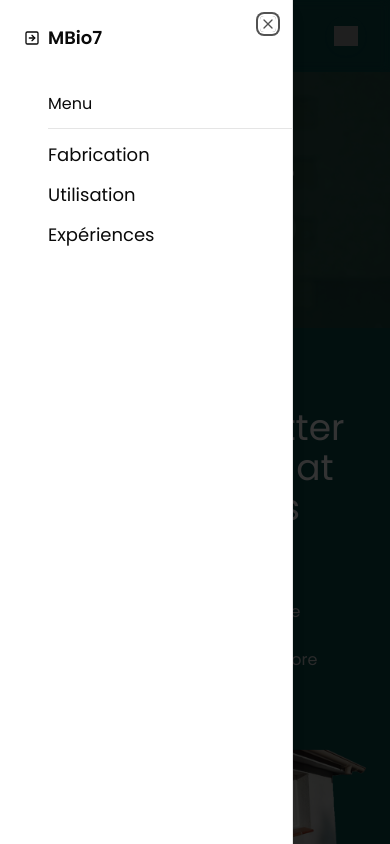
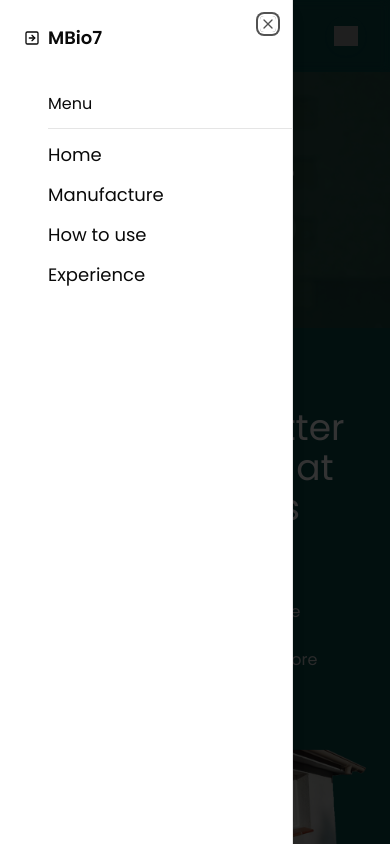
Before and after one commit to azizktata/mbio7, a Next.js app: page /en/pages/experience in a window 390 px wide. Both pictures are taken after a click on the button "Toggle Menu". Shown: the top 844 px of the page. Built offline with nearby package versions, Linux system fonts and the light colour scheme; grey boxes are pictures that could not be loaded.

Commit message:
small updates

```diff
--- a/app/[locale]/page.tsx
+++ b/app/[locale]/page.tsx
@@ -8,7 +8,8 @@ import Link from "next/link";
 // Icons
 import HeroImage from "@/public/hero-mbio.jpg";
 import WoodWise from "@/public/woodwise.svg";
-import Stats from "@/public/stats.png";
+// import Stats from "@/public/stats.png";
+import Logo from "@/public/mbio7-logo.png";
 import Comparative from "@/public/comparaison.jpg";
 import Label from "@/public/label.png";
 import Thumbnail from "@/public/video-thumbnail.png";
@@ -154,7 +155,7 @@ const Mbio7 = () => {
       { point: t("tags.tag5") },
       { point: t("tags.tag6") },
     ],
-    image: Stats,
+    image: Logo,
   };
   return (
     <Section className="!mb-0 !pb-0">
--- a/components/nav/mobile-nav.tsx
+++ b/components/nav/mobile-nav.tsx
@@ -2,7 +2,6 @@
 
 // React and Next Imports
 import * as React from "react";
-import Link, { LinkProps } from "next/link";
 import { useRouter } from "next/navigation";
 
 // Utility Imports
@@ -23,10 +22,20 @@ import { Separator } from "@/components/ui/separator";
 
 import { mainMenu, contentMenu } from "@/menu.config";
 import { siteConfig } from "@/site.config";
+import { Link } from "@/i18n/routing";
+import { LinkProps } from "next/link";
+import { useTranslations } from "next-intl";
 
 export function MobileNav() {
   const [open, setOpen] = React.useState(false);
+   const t =  useTranslations('Nav');
 
+     const mainMenu =  [
+      {key: t('home'), href: t('homeLink')},
+      {key: t('fabrication'), href: t('fabricationLink')},
+      {key: t('utilisations'), href: t('utilisationsLink')},
+      {key: t('experiance'), href: t('experianceLink')},
+     ]
   return (
     <Sheet open={open} onOpenChange={setOpen}>
       <SheetTrigger asChild>
@@ -55,7 +64,7 @@ export function MobileNav() {
           <div className="flex flex-col space-y-3">
             <h3 className="text-small mt-6">Menu</h3>
             <Separator />
-            {Object.entries(mainMenu).map(([key, href]) => (
+            {mainMenu.map(({ key, href }) => (
               <MobileLink key={key} href={href} onOpenChange={setOpen}>
                 {key.charAt(0).toUpperCase() + key.slice(1)}
               </MobileLink>
@@ -78,6 +87,7 @@ interface MobileLinkProps extends LinkProps {
   onOpenChange?: (open: boolean) => void;
   children: React.ReactNode;
   className?: string;
+  locale?: string;
 }
 
 function MobileLink({
--- a/tsconfig.json
+++ b/tsconfig.json
@@ -34,7 +34,7 @@
     "**/*.tsx",
     ".next/types/**/*.ts",
     "wp.config.ts"
-  ],
+, "utils/send-email.js"  ],
   "exclude": [
     "node_modules"
   ]
```
